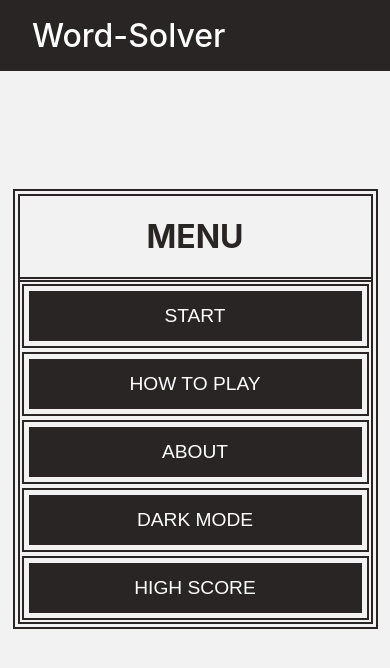
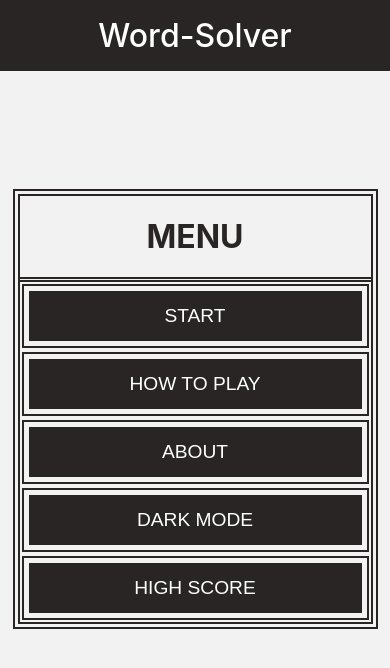
Before and after one commit to tope-olajide/word-solver, a React (Create React App) app: page / in a window 390 px wide. Shown: the top 668 px of the page. Built offline with nearby package versions, Linux system fonts and the light colour scheme.

Commit message:
Fix Some Responsive Issues on Opera mini and  browsers

```diff
--- a/src/Components/Game.jsx
+++ b/src/Components/Game.jsx
@@ -210,7 +210,7 @@ const Game = ({ currentScores, currentLevel, wordsNeeded,anagramWord,anagramWord
     }
 
     return () => clearInterval(intervalId);
-  }, [countDownTimer, wordsFound, wordsNeeded, score]);
+  }, [countDownTimer, wordsFound, wordsNeeded, score,handleBackspaceKey, handleComputerKeyboard, handleSpaceKey]);
   useEffect(() => {
     if (!outputKeys.length) {
       setIsInValid(false);
--- a/src/Components/HomePage.jsx
+++ b/src/Components/HomePage.jsx
@@ -73,7 +73,7 @@ const HomePage = () => {
             <h1>MENU</h1>
           </section>
           <section className="home-button-wrapper">
-            <div style={savedGame ? null : { display: "none" }}>
+            <div style={savedGame ? {width:'97%'} : { display: "none" }}>
               <SecondaryButton name="Continue" onClick={continueGame} />
             </div>
             <SecondaryButton name="Start" onClick={loadNext} />
--- a/src/Components/commons/Button.jsx
+++ b/src/Components/commons/Button.jsx
@@ -11,6 +11,7 @@ const InputKeyButton = ({ letter, id, selectInputButton, index }) => {
   return (
     <div className="button-wrapper">
       <button
+        key={id}
         style={!letter ? { visibility: "hidden" } : { visibility: "visible" }}
         className={"button"}
         onClick={() => selectInputButton(letter, id, index)}
--- a/src/index.css
+++ b/src/index.css
@@ -314,6 +314,12 @@ body {
   }
 }
 @media screen and (max-width: 400px) {
+  nav h1 {
+    font-weight: 500;
+    font-size: 1.8rem;
+    padding: 1rem;
+    text-align: center;
+  }
   .game-container {
     width: 97%;
     margin: 0 auto;
```
